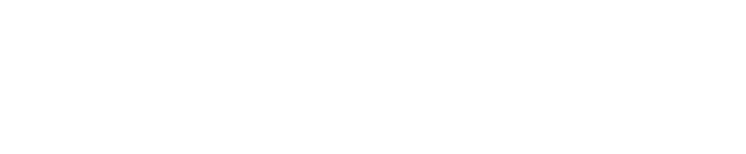
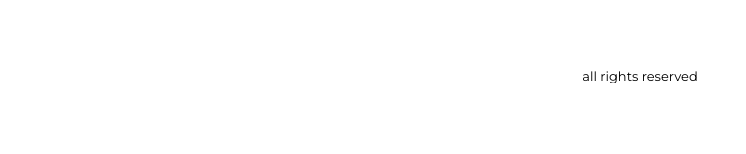
Before and after one commit to stasfr/alef-test, a Vue app: page /Preview in a window 1280 px wide. Shown: the part 146-300 px from the top of the page, without its empty margins (0-746 px from the left). Built offline with nearby package versions, Linux system fonts and the light colour scheme.

Commit message:
footer component

```diff
--- a/src/App.vue
+++ b/src/App.vue
@@ -4,12 +4,14 @@
     <main class="page">
       <RouterView />
     </main>
+    <FooterComponent />
   </div>
 </template>
 
 <script setup lang="ts">
 import { RouterView } from "vue-router";
 import HeaderComponent from "./components/HeaderComponent.vue";
+import FooterComponent from "./components/FooterComponent.vue";
 </script>
 
 <style scoped></style>
--- /dev/null
+++ b/src/components/FooterComponent.vue
@@ -0,0 +1,26 @@
+<template>
+  <footer class="footer">
+    <div class="footer__contaier _container">
+      <div class="footer__body">
+        <div class="footer__text">all rights reserved</div>
+      </div>
+    </div>
+  </footer>
+</template>
+
+<script lang="ts">
+import { defineComponent } from "vue";
+
+export default defineComponent({
+  name: "FooterComponent",
+});
+</script>
+
+<style scoped>
+.footer {
+  text-align: center;
+}
+.footer__text {
+  font-size: 13px;
+}
+</style>
```
